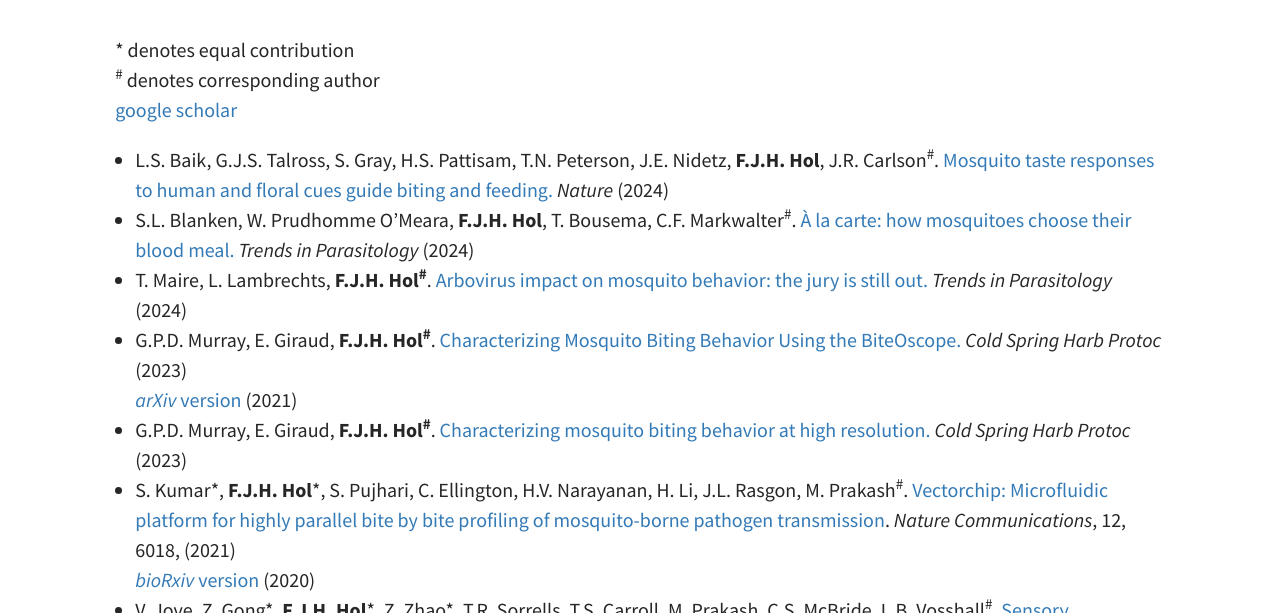
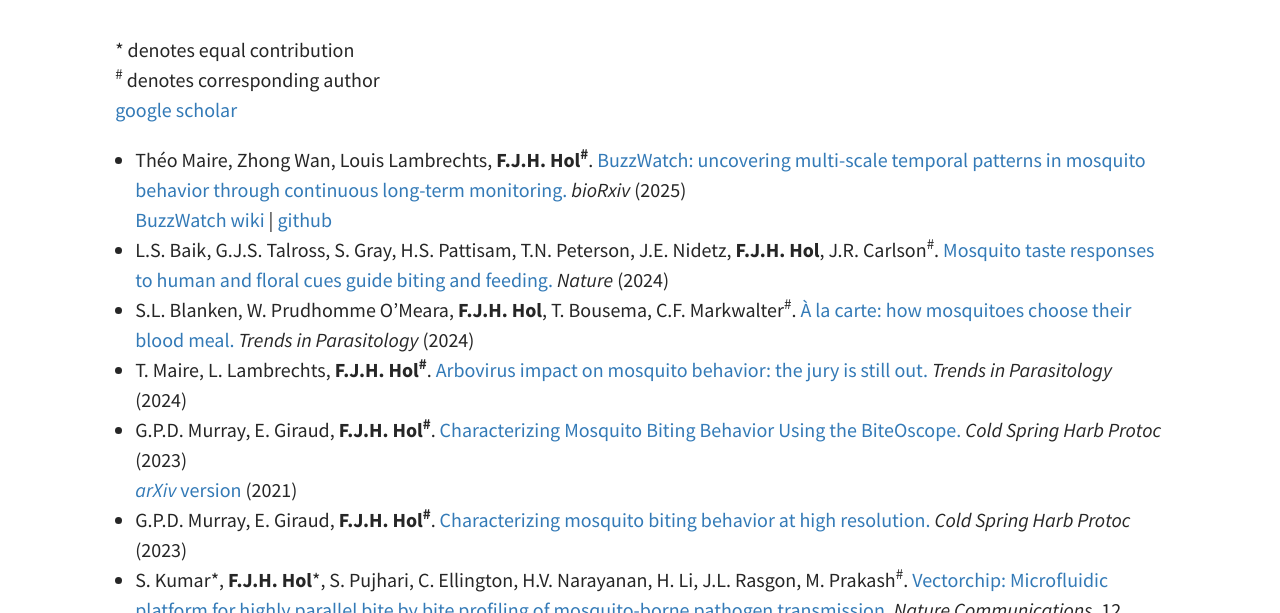
Before and after one commit to felixhol/felixhol.github.io, a Jekyll site: the page built from pages/02Publications.md, in a window 1280 px wide and 900 px high, cut to the strip 287-900 px from the top of the window. Built offline with Jekyll 4.4.1, drawn with Linux system fonts in a browser that asks for light colours.

Commit message:
update pubs and members

```diff
--- a/pages/02Publications.md
+++ b/pages/02Publications.md
@@ -10,6 +10,9 @@ tags:
 <sup>#</sup> denotes corresponding author\
 [google scholar](https://scholar.google.com/citations?user=Kib_WzkAAAAJ&hl=en&oi=ao)
 
+
+- Théo Maire, Zhong Wan, Louis Lambrechts, **F.J.H. Hol<sup>#</sup>**. [BuzzWatch: uncovering multi-scale temporal patterns in mosquito behavior through continuous long-term monitoring.](https://www.biorxiv.org/content/10.1101/2025.01.24.634688v1) *bioRxiv* (2025)\
+[BuzzWatch wiki](https://theomaire.github.io/buzzwatch/) | [github](https://github.com/theomaire/BuzzWatch_app_v2)
 
 - L.S. Baik, G.J.S. Talross, S. Gray, H.S. Pattisam, T.N. Peterson, J.E. Nidetz, **F.J.H. Hol**, J.R. Carlson<sup>#</sup>. [Mosquito taste responses to human and floral cues guide biting and feeding.](https://www.nature.com/articles/s41586-024-08047-y) *Nature* (2024)
 
```
Also changed, not shown: pages/03Team.md (+4 -2 lines).
